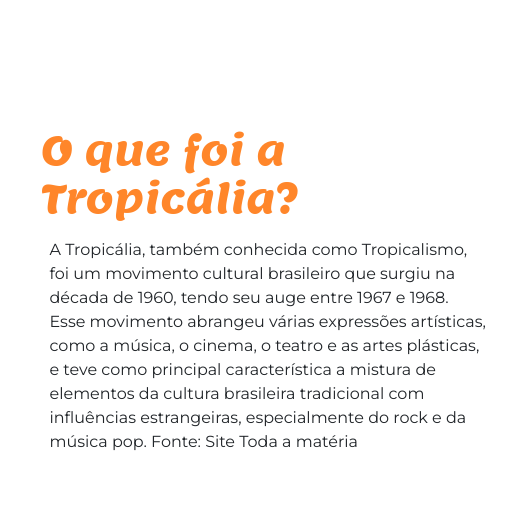
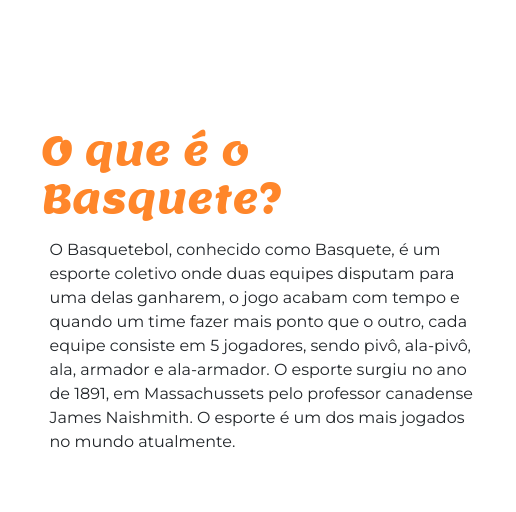
Before and after one commit to arT-Fallen/Basquete, a plain HTML site: page index.html in a window 1280 px wide. Shown: the part 920-1432 px from the top of the page, 553-1069 px from the left. Drawn offline with nearby package versions, Linux system fonts and the light colour scheme.

Commit message:
Update index.html

```diff
--- a/index.html
+++ b/index.html
@@ -5,7 +5,7 @@
     <meta charset="UTF-8">
     <meta name="viewport" content="width=device-width, initial-scale=1">
     <link rel="preconnect" href="https://fonts.googleapis.com">
-    <title>Tropicália</title>
+    <title>Basquete</title>
     <link href="https://cdnjs.cloudflare.com/ajax/libs/bootstrap/5.3.3/css/bootstrap.min.css" rel="stylesheet">
     <link rel="stylesheet" href="https://cdnjs.cloudflare.com/ajax/libs/bootstrap-icons/1.11.3/font/bootstrap-icons.min.css">
     <link rel="stylesheet" href="styles.css">
@@ -57,12 +57,12 @@
                     <img src="img/image (1).png" class="rounded-pill" width="273" height="331" loading="lazy">
                 </div>
                 <div class="col-5">
-                    <h2>O que foi a Tropicália?</h2>
-                    <p class="p-2">A Tropicália, também conhecida como Tropicalismo, foi um movimento cultural
-                        brasileiro que surgiu na década de 1960, tendo seu auge entre 1967 e 1968. Esse movimento
-                        abrangeu várias expressões artísticas, como a música, o cinema, o teatro e as artes plásticas, e
-                        teve como principal característica a mistura de elementos da cultura brasileira tradicional com
-                        influências estrangeiras, especialmente do rock e da música pop. Fonte: Site Toda a matéria</p>
+                    <h2>O que é o Basquete?</h2>
+                    <p class="p-2">O Basquetebol, conhecido como Basquete, é um esporte coletivo onde duas equipes
+                        disputam para uma delas ganharem, o jogo acabam com tempo e quando um time fazer mais ponto que o outro,
+                        cada equipe consiste em 5 jogadores, sendo pivô, ala-pivô, ala, armador e ala-armador.
+                        O esporte surgiu no ano de 1891, em Massachussets pelo professor canadense James Naishmith.
+                        O esporte é um dos mais jogados no mundo atualmente.</p>
                 </div>
             </div>
         </section>
```
